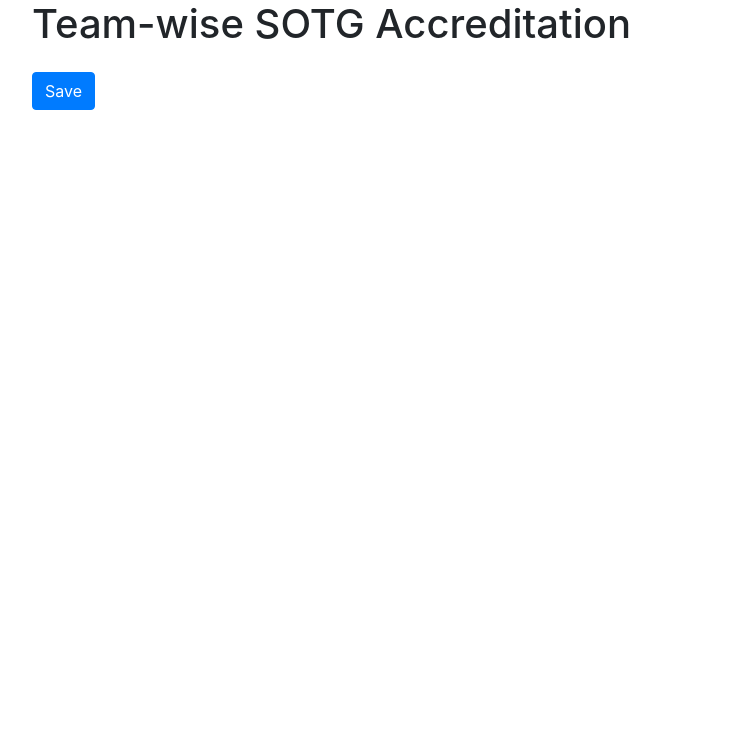
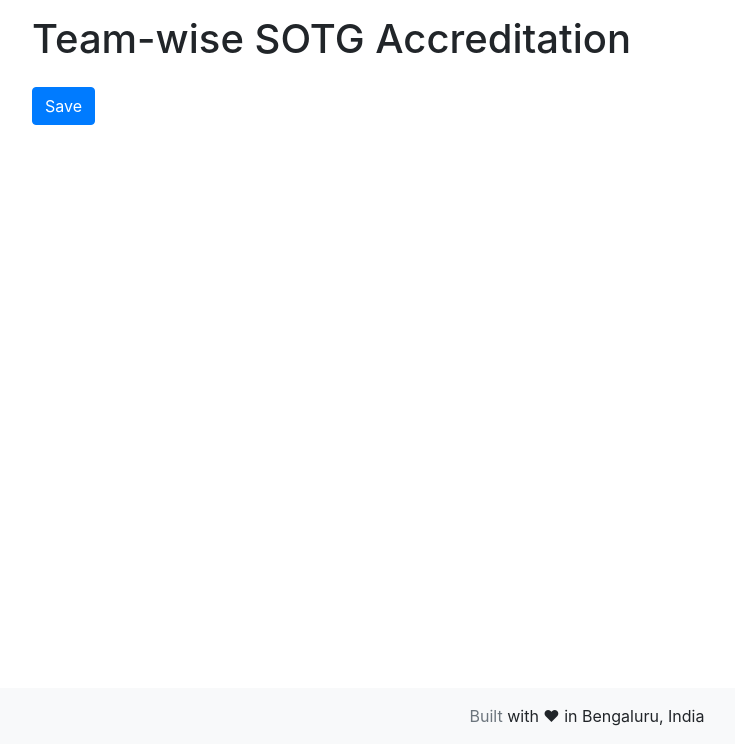
Before and after one commit to india-ultimate/sotg-accreditation-tracker, a Django app: page /event/1/1 in a window 1280 px wide. Shown: the part 56-800 px from the top of the page, without its empty margins (53-788 px from the left). Run offline with Django 3.2, Linux system fonts and the light colour scheme; the visitor is signed in with stand-in values (Sample User, id 1); data that the repository does not hold is empty; some libraries are stand-ins or nearby versions.

Commit message:
Add a footer to the site

```diff
--- a/tracker/templates/tracker/base.html
+++ b/tracker/templates/tracker/base.html
@@ -27,10 +27,15 @@
                 </ul>
             </div>
         </nav>
-        <div class="container">
+        <div class="container" style="margin-bottom: 75px;margin-top: 15px;">
             {% block content %}
             {% endblock %}
         </div>
+        <footer class="footer mt-5 py-3 bg-light fixed-bottom text-center">
+            <div class="container">
+                <a class="text-muted text-red" href="https://github.com/thatte-idli-kaal-soup/sotg-accreditation-tracker/" target="_blank">Built</a> with ❤ in Bengaluru, India
+            </div>
+        </footer>
         <script src="https://code.jquery.com/jquery-3.3.1.slim.min.js" integrity="sha384-q8i/X+965DzO0rT7abK41JStQIAqVgRVzpbzo5smXKp4YfRvH+8abtTE1Pi6jizo" crossorigin="anonymous"></script>
         <script src="https://cdnjs.cloudflare.com/ajax/libs/popper.js/1.14.7/umd/popper.min.js" integrity="sha384-UO2eT0CpHqdSJQ6hJty5KVphtPhzWj9WO1clHTMGa3JDZwrnQq4sF86dIHNDz0W1" crossorigin="anonymous"></script>
         <script src="https://stackpath.bootstrapcdn.com/bootstrap/4.3.1/js/bootstrap.min.js" integrity="sha384-JjSmVgyd0p3pXB1rRibZUAYoIIy6OrQ6VrjIEaFf/nJGzIxFDsf4x0xIM+B07jRM" crossorigin="anonymous"></script>
```
